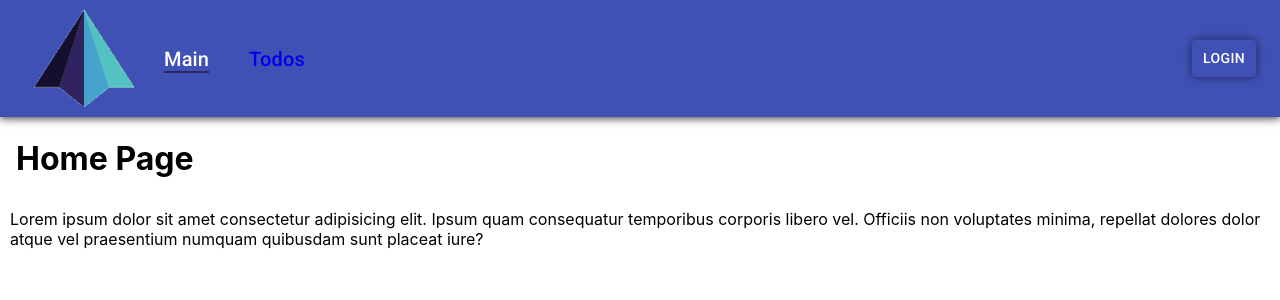
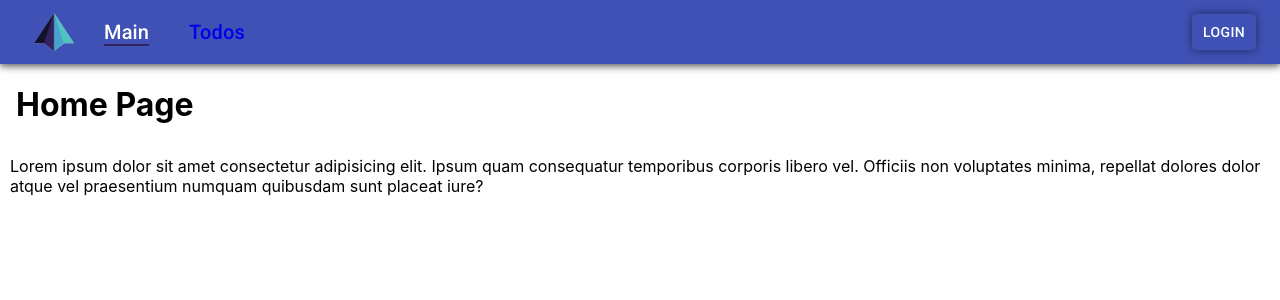
Before and after one commit to elenagronskaya/todolist, a React (Create React App) app: page / in a window 1280 px wide. Shown: the top 300 px of the page. Built offline with nearby package versions, Linux system fonts and the light colour scheme.

Commit message:
material ui navigation

```diff
--- a/src/components/navigation/styles.module.css
+++ b/src/components/navigation/styles.module.css
@@ -17,7 +17,7 @@
 }
 
 .logotype{
-    width: 100px;
+    width: 40px;
     padding: 10px;
 }
 .nav-style{
```
